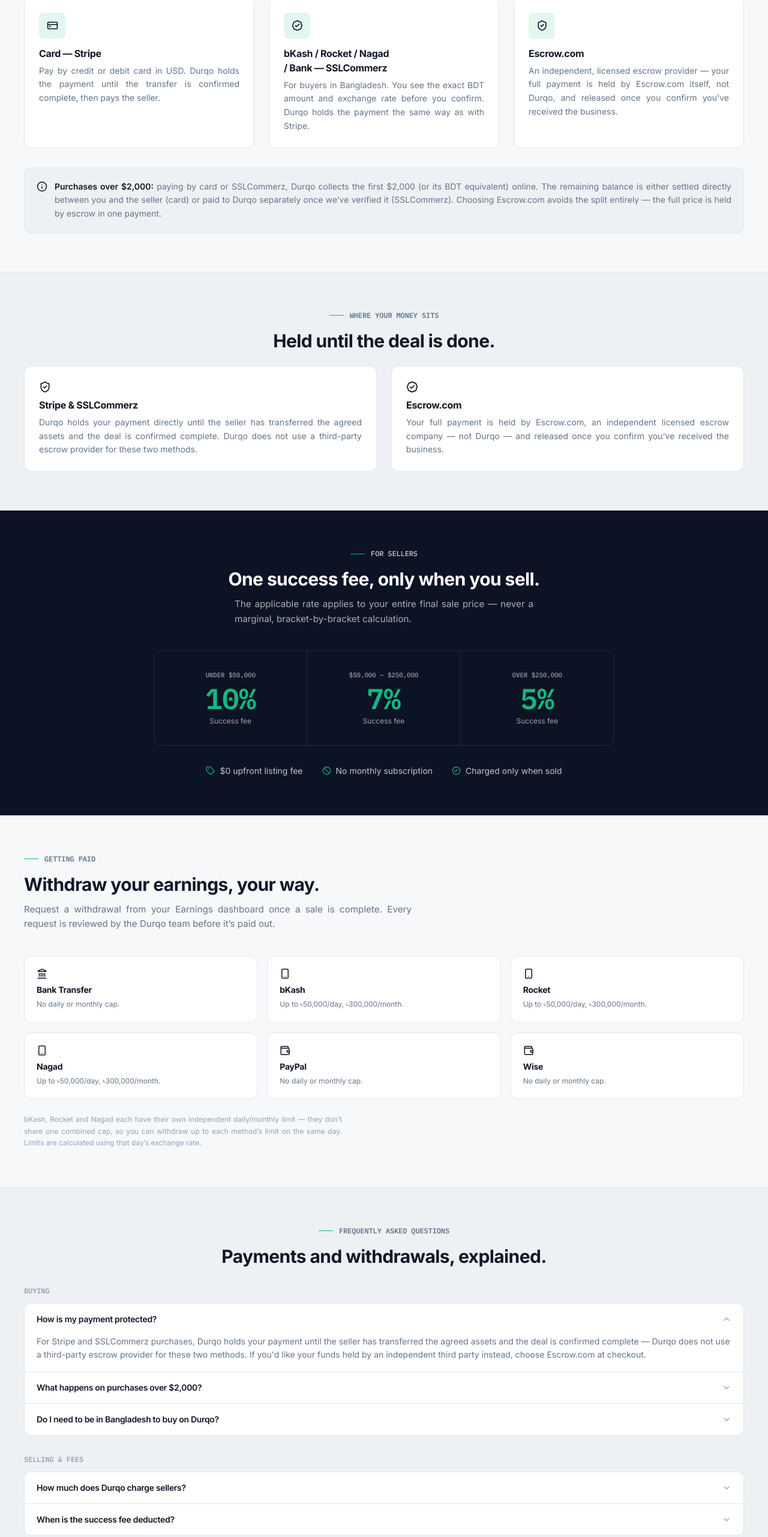
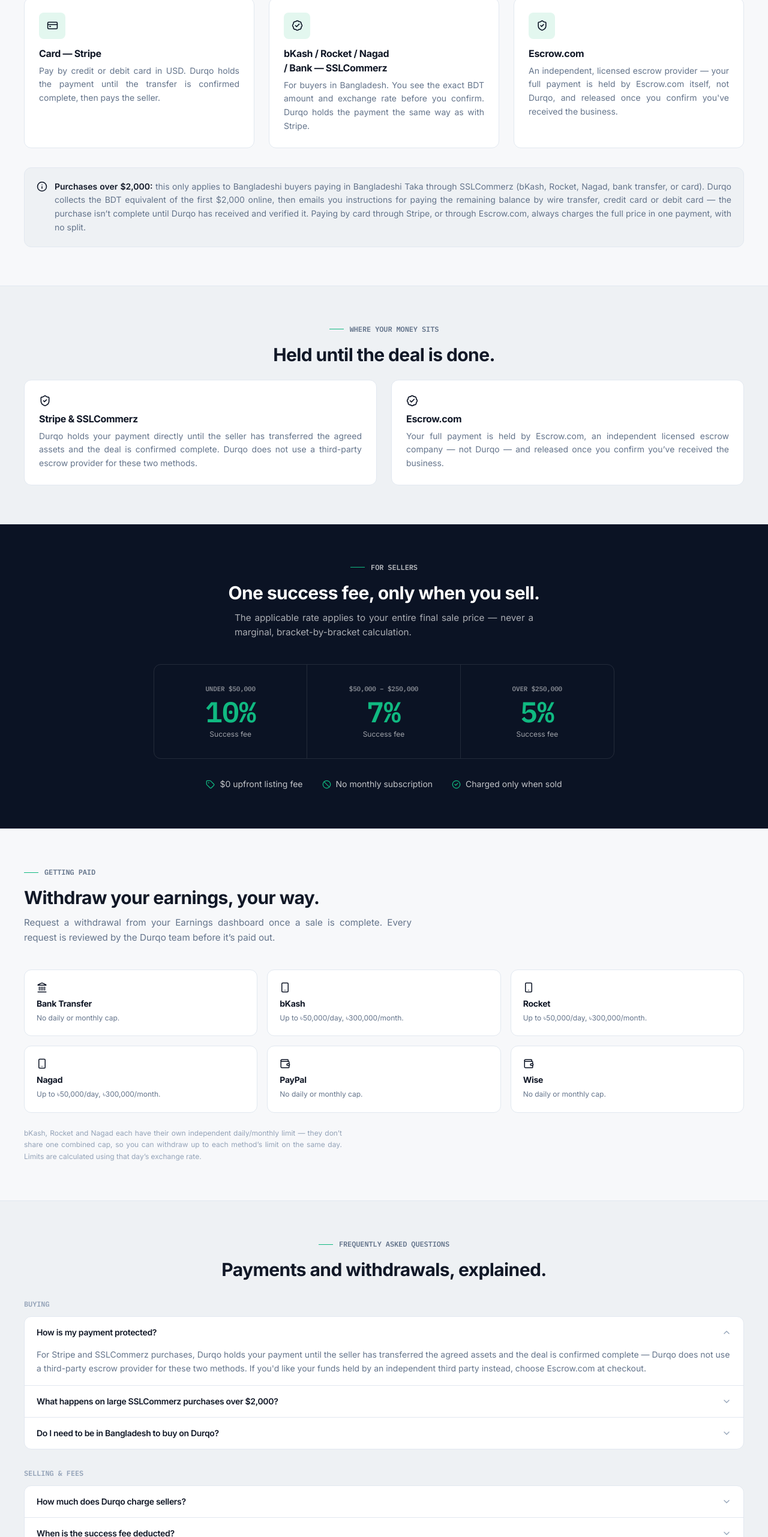
Before and after one commit to mdmanirmia/durqo-app, a Next.js app: page /payments in a window 1280 px wide. Shown: the part 719-3281 px from the top of the page at 60% size. Built offline with nearby package versions, Linux system fonts and the light colour scheme; no server answers.

Commit message:
Fix $2,000 cap info box: SSLCommerz-only, Stripe/Escrow full price

```diff
--- a/src/app/payments/page.tsx
+++ b/src/app/payments/page.tsx
@@ -36,13 +36,18 @@ import GroupedFaq from "@/components/GroupedFaq";
 //   /terms's own "How payment works today" language ("Durqo holds the
 //   payment until the Seller has transferred the agreed assets and the
 //   Buyer has confirmed receipt"), not a new claim invented for this page.
-// - The $2,000 online-deposit-cap behavior and its two different
-//   remainder policies (Stripe: settled directly between buyer/seller,
-//   off-platform; SSLCommerz: Durqo emails wire/card instructions and
-//   holds completion until it verifies the balance) come from
+// - The $2,000 online-deposit-cap behavior comes from
 //   src/lib/payment-terms.ts and claude/sslcommerz-bdt-confirmation-and-
-//   payment-breakdown-addendum.md. Escrow.com has no such cap — the full
-//   price goes through it.
+//   payment-breakdown-addendum.md. Sep 11, 2026: this cap used to apply to
+//   Stripe too (remainder settled directly between buyer/seller,
+//   off-platform); per the merchant's explicit request that was removed —
+//   Stripe now always charges the full price in one payment, same as
+//   Escrow.com. The cap is SSLCommerz-only now: for a Bangladeshi Buyer
+//   paying above $2,000 in Bangladeshi Taka (via bKash, Rocket, Nagad,
+//   bank transfer, or card — all SSLCommerz's own payment options), Durqo
+//   collects the BDT equivalent of the first $2,000 online, then emails
+//   wire/card instructions for the remainder and holds completion until it
+//   verifies that balance.
 // - Success Fee tiers imported from the single authoritative
 //   src/lib/fees.ts (never hardcoded).
 // - Withdrawal methods, the per-method (not pooled) ৳50,000/day and
@@ -140,9 +145,9 @@ const FAQ_GROUPS = [
           "For Stripe and SSLCommerz purchases, Durqo holds your payment until the seller has transferred the agreed assets and the deal is confirmed complete — Durqo does not use a third-party escrow provider for these two methods. If you'd like your funds held by an independent third party instead, choose Escrow.com at checkout.",
       },
       {
-        question: "What happens on purchases over $2,000?",
+        question: "What happens on large SSLCommerz purchases over $2,000?",
         answer:
-          "If you pay by card or SSLCommerz, Durqo collects the first $2,000 (or its BDT equivalent) online. For card payments, the remaining balance is settled directly between you and the seller, off-platform. For SSLCommerz, Durqo emails you instructions to pay the remainder by wire transfer, credit card or debit card, and the purchase isn't complete until Durqo has received and verified it. Choosing Escrow.com avoids this split — the full price goes through escrow in one payment.",
+          "This only applies to Bangladeshi buyers paying in Bangladeshi Taka through SSLCommerz (bKash, Rocket, Nagad, bank transfer, or card). Durqo collects the BDT equivalent of the first $2,000 online, then emails you instructions to pay the remaining balance by wire transfer, credit card or debit card — the purchase isn't complete until Durqo has received and verified it. Paying by card through Stripe, or through Escrow.com, always charges the full price in one payment, with no split.",
       },
       {
         question: "Do I need to be in Bangladesh to buy on Durqo?",
@@ -242,11 +247,12 @@ export default function PaymentsPage() {
             <div className="mt-8 flex items-start gap-3 rounded-xl border border-rule bg-paper-sunk p-5">
               <Info size={18} className="mt-0.5 shrink-0 text-brand-strong" />
               <p className="text-sm leading-relaxed text-ink-soft">
-                <span className="font-semibold text-ink">Purchases over $2,000:</span> paying by card or
-                SSLCommerz, Durqo collects the first $2,000 (or its BDT equivalent) online. The remaining balance
-                is either settled directly between you and the seller (card) or paid to Durqo separately once
-                we&rsquo;ve verified it (SSLCommerz). Choosing Escrow.com avoids the split entirely — the full price is
-                held by escrow in one payment.
+                <span className="font-semibold text-ink">Purchases over $2,000:</span> this only applies to
+                Bangladeshi buyers paying in Bangladeshi Taka through SSLCommerz (bKash, Rocket, Nagad, bank
+                transfer, or card). Durqo collects the BDT equivalent of the first $2,000 online, then emails you
+                instructions for paying the remaining balance by wire transfer, credit card or debit card &mdash;
+                the purchase isn&rsquo;t complete until Durqo has received and verified it. Paying by card through
+                Stripe, or through Escrow.com, always charges the full price in one payment, with no split.
               </p>
             </div>
           </Inner>
```
